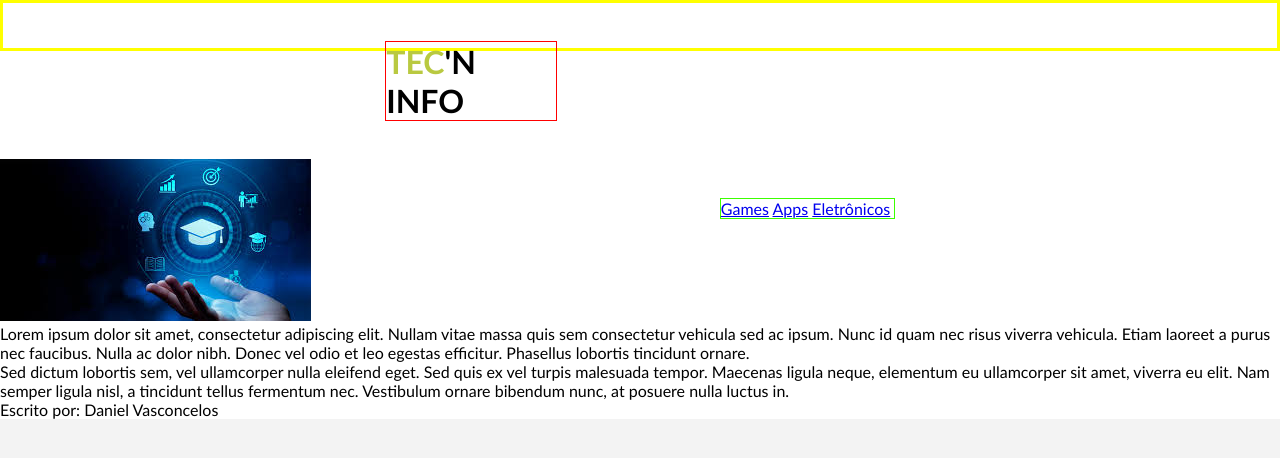
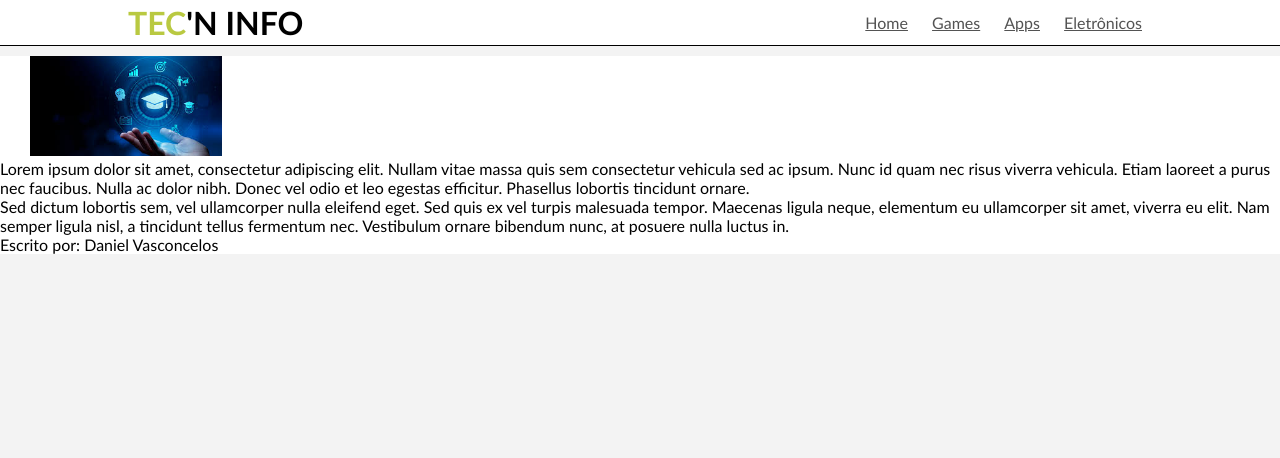
Before and after one commit to dvof-aluno-ifnmg/atividades, a plain HTML site: page 29-jan-2025/index.html in a window 1280 px wide. Drawn offline with Linux system fonts and the light colour scheme.

Commit message:
modified

```diff
--- a/29-jan-2025/estilos.css
+++ b/29-jan-2025/estilos.css
@@ -12,23 +12,32 @@ body{
 #menubar{
     background-color: white;
     border-bottom: 1px solid black;
-    border-top: 10px solid rgb(222, 222, 222);
     height: 45px;
-    border: 3px, solid, yellow;
 }
 #menutitle{
-    width: 170px;
-    margin: 3% 30%;
+    width: 20%;
+    margin: 3px 20% 0px 10%;
     float: left;
-    border: 1px solid red;
 }
 
 #menulinks{
-    width: 173px;
-    margin: 3% 30%;
+    margin: 13px 10% 0% 0%;
     float: right;
-    border: 1px solid rgb(60, 255, 0);
 }
+
+a{
+    color: #535353;
+    padding: 10px
+}
+a:hover{
+    padding: 10px;
+    background-color: #b9c941;
+}
+a:active{
+    background-color: #e1ff00;
+    color: #444444;
+}
+
 
 #ngreen{
     color: #b9c941;
@@ -36,4 +45,12 @@ body{
 
 .publ {
     background-color: white;
+    margin: 10px 0 10px 0;
 }
+p{
+    margin-left:0 0 0 1%;
+}
+.imgpeq{
+    width: 15%;
+    margin-inline: 30px;
+}
--- a/29-jan-2025/index.html
+++ b/29-jan-2025/index.html
@@ -12,8 +12,8 @@
       <div id="menutitle">
         <h1><span id="ngreen">TEC</span>'N INFO</h1>
       </div>
-
         <div id="menulinks">
+            <a href="index.html">Home</a>
             <a href="games.html">Games</a>
             <a href="apps.html">Apps</a>
             <a href="eletronicos.html">Eletrônicos</a>
@@ -22,7 +22,7 @@
 
 
       <div class="publ">
-        <img src="imagens/img1.png">
+        <img class="imgpeq" src="imagens/img1.png">
         <p>
             Lorem ipsum dolor sit amet, consectetur adipiscing elit.
         Nullam vitae massa quis sem consectetur vehicula sed ac ipsum.
```
